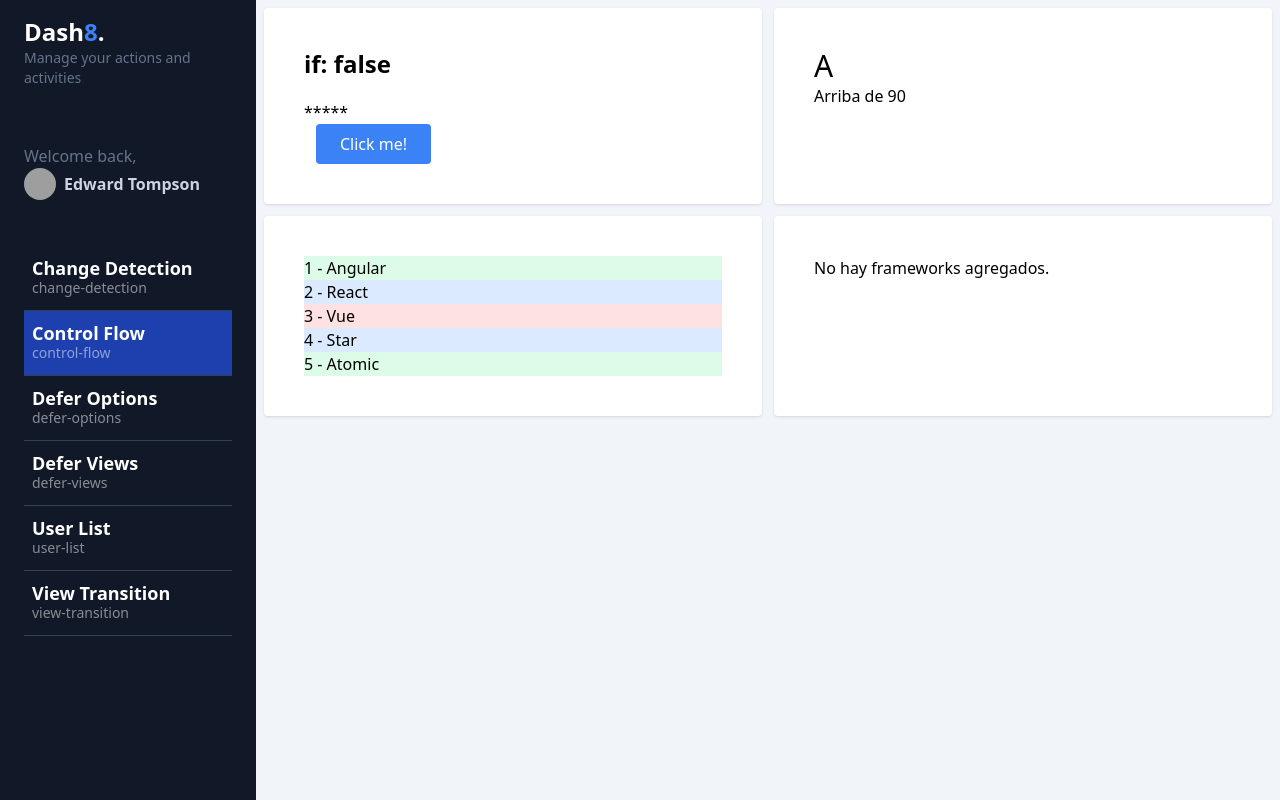
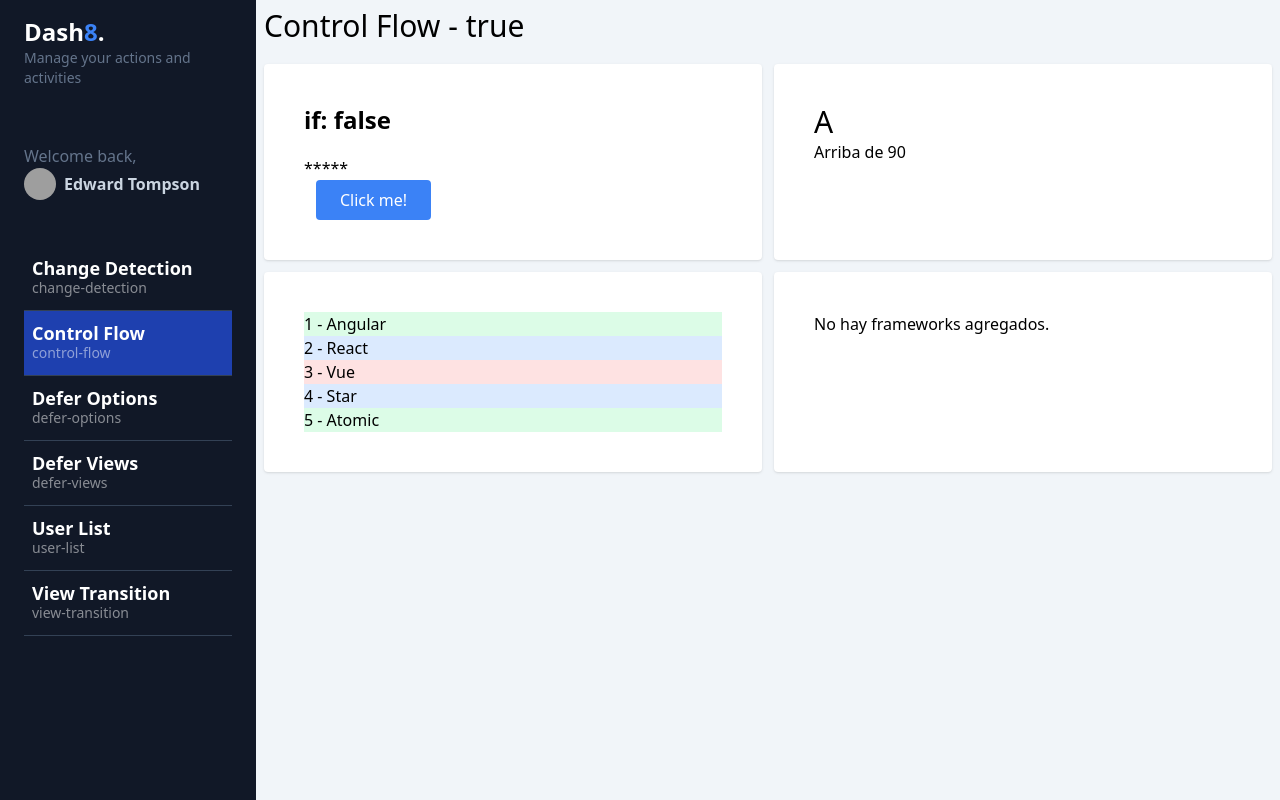
Before and after one commit to Z3NJIN/my-dashboard, an Angular app: page /dashboard/control-flow in a window 1280 px wide. Built offline with nearby package versions, Linux system fonts and the light colour scheme; grey boxes are pictures that could not be loaded.

Commit message:
Control flow @Input

```diff
--- a/src/app/dashboard/pages/control-flow/control-flow.component.html
+++ b/src/app/dashboard/pages/control-flow/control-flow.component.html
@@ -1,3 +1,5 @@
+<app-title title="Control Flow" withShadow/>
+
 <section class="grid grid-cols-1 md:grid-cols-2 gap-3">
     <!-- @if -->
     <div class="bg-white rounded shadow p-10">
--- a/src/app/dashboard/pages/control-flow/control-flow.component.ts
+++ b/src/app/dashboard/pages/control-flow/control-flow.component.ts
@@ -1,11 +1,12 @@
 import { Component, signal } from '@angular/core';
+import { TitleComponent } from '@shared/title/title.component';
 
 type Grade = 'A'|'B'|'C'
 
 @Component({
   selector: 'app-control-flow',
   standalone: true,
-  imports: [],
+  imports: [TitleComponent],
   templateUrl: './control-flow.component.html',
   styles: ``
 })
--- a/src/app/shared/title/title.component.html
+++ /dev/null
@@ -1 +0,0 @@
-<p>title works!</p>
--- a/src/app/shared/title/title.component.ts
+++ b/src/app/shared/title/title.component.ts
@@ -1,12 +1,13 @@
-import { Component } from '@angular/core';
+import { Component, Input, booleanAttribute } from '@angular/core';
 
 @Component({
   selector: 'app-title',
   standalone: true,
   imports: [],
-  templateUrl: './title.component.html',
+  template: `<h1 class="text-3xl mb-5">{{title}} - {{withShadow}}</h1>`,
   styles: ``
 })
 export class TitleComponent {
-
+  @Input({ required: true }) title: string = '';
+  @Input({ transform: booleanAttribute }) withShadow: boolean = false;
 }
```
